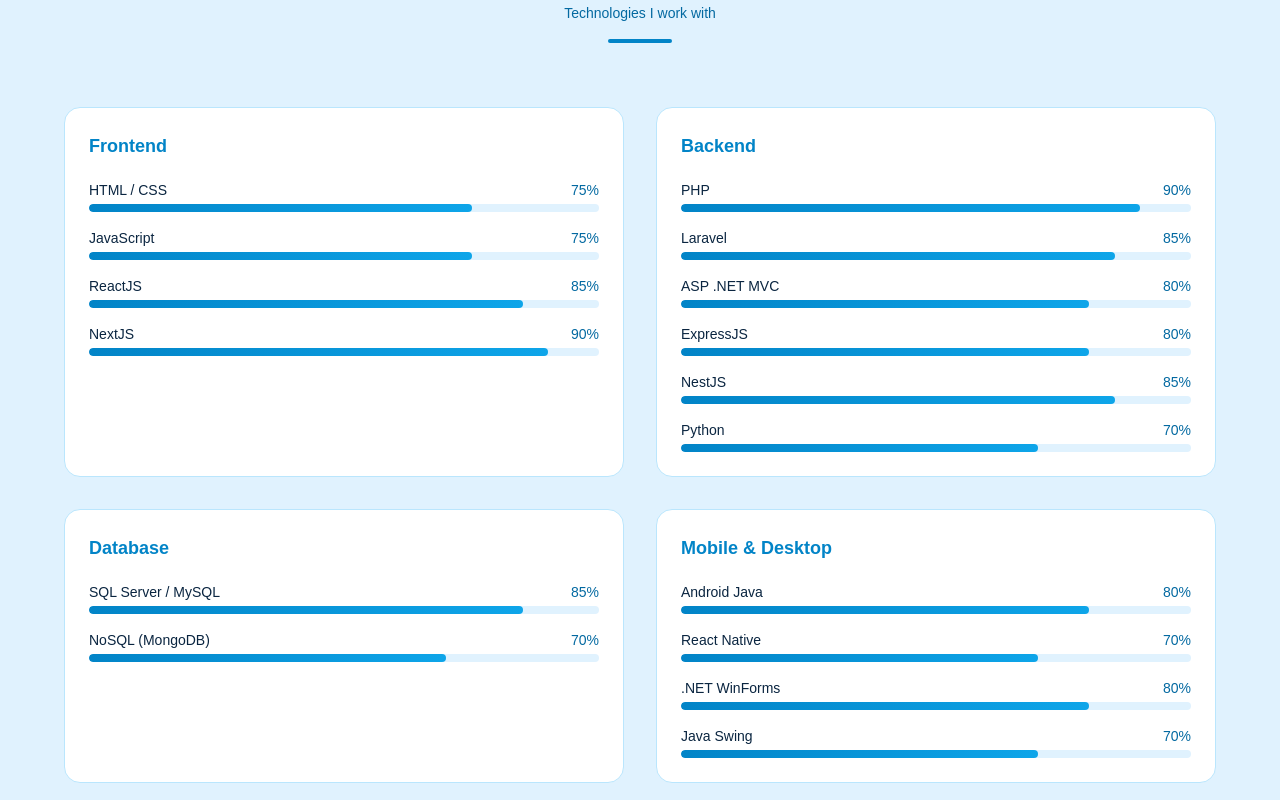
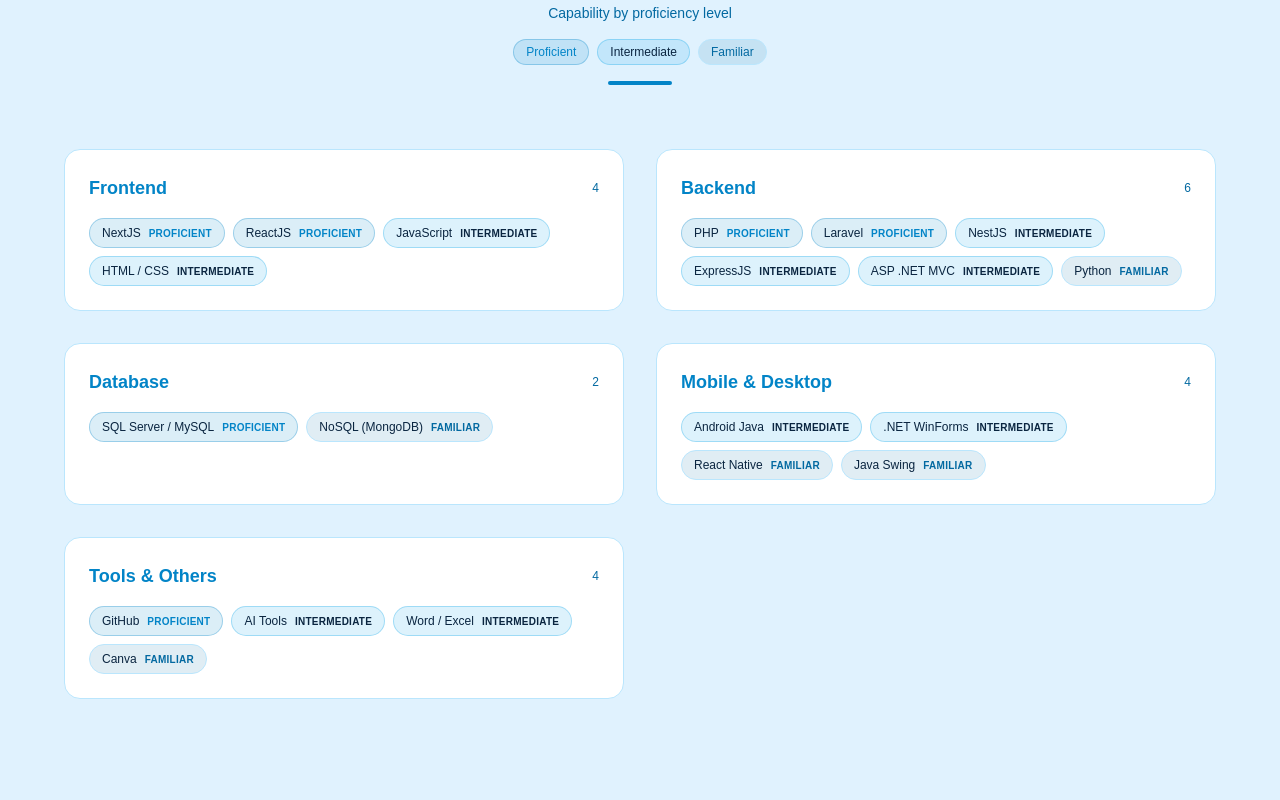
Before and after one commit to CongCaoIT/portfolio, a Next.js app: page /en in a window 1280 px wide. Shown: the part 2100-2900 px from the top of the page. Built offline with nearby package versions, Linux system fonts and the light colour scheme.

Commit message:
Cập nhật lại trang web

```diff
--- a/messages/en.json
+++ b/messages/en.json
@@ -26,7 +26,7 @@
     "stats": {
       "years": "Year Experience",
       "projects": "Projects",
-      "clients": "Coding Hours",
+      "clients": "Lines of Code",
       "tech": "Technologies"
     },
     "info": {
@@ -53,7 +53,12 @@
   },
   "skills": {
     "section_title": "Skills",
-    "section_subtitle": "Technologies I work with",
+    "section_subtitle": "Capability by proficiency level",
+    "levels": {
+      "proficient": "Proficient",
+      "intermediate": "Intermediate",
+      "familiar": "Familiar"
+    },
     "categories": {
       "frontend": "Frontend",
       "backend": "Backend",
--- a/messages/vi.json
+++ b/messages/vi.json
@@ -26,7 +26,7 @@
     "stats": {
       "years": "Năm Kinh Nghiệm",
       "projects": "Dự Án",
-      "clients": "Giờ Lập Trình",
+      "clients": "Dòng Code",
       "tech": "Công Nghệ"
     },
     "info": {
@@ -53,7 +53,12 @@
   },
   "skills": {
     "section_title": "Kỹ Năng",
-    "section_subtitle": "Lĩnh vực - Chuyên môn",
+    "section_subtitle": "Năng lực theo mức độ thành thạo",
+    "levels": {
+      "proficient": "Thành thạo",
+      "intermediate": "Nắm vững",
+      "familiar": "Có kinh nghiệm"
+    },
     "categories": {
       "frontend": "Frontend",
       "backend": "Backend",
--- a/src/components/sections/About.tsx
+++ b/src/components/sections/About.tsx
@@ -24,7 +24,7 @@
 const stats = [
   { key: "years", value: "1.5+", icon: Briefcase },
   { key: "projects", value: "15+", icon: Code2 },
-  { key: "clients", value: "300+", icon: Users },
+  { key: "clients", value: "10,000+", icon: Activity },
   { key: "tech", value: "8+", icon: Cpu },
 ];
 
--- a/src/components/sections/Education.tsx
+++ b/src/components/sections/Education.tsx
@@ -4,14 +4,11 @@
 import { motion } from "framer-motion";
 import { useInView } from "framer-motion";
 import { useRef } from "react";
-import { GraduationCap, Award } from "lucide-react";
+import { GraduationCap } from "lucide-react";
 
-type EduKey = "edu1" | "edu2" | "edu3" | "edu4";
+type EduKey = "edu1";
 const eduItems: { key: EduKey; icon: typeof GraduationCap }[] = [
   { key: "edu1", icon: GraduationCap },
-  { key: "edu2", icon: GraduationCap },
-  { key: "edu3", icon: GraduationCap },
-  { key: "edu4", icon: GraduationCap },
 ];
 
 export function Education() {
@@ -38,7 +35,7 @@
           <div className="w-16 h-1 mx-auto rounded-full" style={{ background: "var(--primary)" }} />
         </motion.div>
 
-        <div className="grid md:grid-cols-2 gap-6">
+        <div className="grid gap-6">
           {eduItems.map(({ key, icon: Icon }, i) => (
             <motion.div
               key={key}
--- a/src/components/sections/Skills.tsx
+++ b/src/components/sections/Skills.tsx
@@ -5,68 +5,70 @@
 import { useInView } from "framer-motion";
 import { useRef } from "react";
 
+type SkillLevel = "proficient" | "intermediate" | "familiar";
+
+type SkillItem = {
+  name: string;
+  level: SkillLevel;
+};
+
 const skillsData = {
   frontend: [
-    { name: "HTML / CSS", level: 75 },
-    { name: "JavaScript", level: 75 },
-    { name: "ReactJS", level: 85 },
-    { name: "NextJS", level: 90 },
+    { name: "NextJS", level: "proficient" },
+    { name: "ReactJS", level: "proficient" },
+    { name: "JavaScript", level: "intermediate" },
+    { name: "HTML / CSS", level: "intermediate" },
   ],
   backend: [
-    { name: "PHP", level: 90 },
-    { name: "Laravel", level: 85 },
-    { name: "ASP .NET MVC", level: 80 },
-    { name: "ExpressJS", level: 80 },
-    { name: "NestJS", level: 85 },
-    { name: "Python", level: 70 },
+    { name: "PHP", level: "proficient" },
+    { name: "Laravel", level: "proficient" },
+    { name: "NestJS", level: "intermediate" },
+    { name: "ExpressJS", level: "intermediate" },
+    { name: "ASP .NET MVC", level: "intermediate" },
+    { name: "Python", level: "familiar" },
   ],
   database: [
-    { name: "SQL Server / MySQL", level: 85 },
-    { name: "NoSQL (MongoDB)", level: 70 },
+    { name: "SQL Server / MySQL", level: "proficient" },
+    { name: "NoSQL (MongoDB)", level: "familiar" },
   ],
   tools: [
-    { name: "Android Java", level: 80 },
-    { name: "React Native", level: 70 },
-    { name: ".NET WinForms", level: 80 },
-    { name: "Java Swing", level: 70 },
+    { name: "Android Java", level: "intermediate" },
+    { name: ".NET WinForms", level: "intermediate" },
+    { name: "React Native", level: "familiar" },
+    { name: "Java Swing", level: "familiar" },
   ],
   other: [
-    { name: "GitHub", level: 90 },
-    { name: "AI Tools", level: 80 },
-    { name: "Word / Excel", level: 85 },
-    { name: "Canva", level: 80 },
+    { name: "GitHub", level: "proficient" },
+    { name: "AI Tools", level: "intermediate" },
+    { name: "Word / Excel", level: "intermediate" },
+    { name: "Canva", level: "familiar" },
   ],
 };
 
-function SkillBar({ name, level, delay }: { name: string; level: number; delay: number }) {
-  const ref = useRef(null);
-  const isInView = useInView(ref, { once: true, margin: "-50px" });
-
-  return (
-    <div ref={ref} className="space-y-1">
-      <div className="flex justify-between text-sm">
-        <span style={{ color: "var(--foreground)" }}>{name}</span>
-        <span style={{ color: "var(--muted-foreground)" }}>{level}%</span>
-      </div>
-      <div className="h-2 rounded-full overflow-hidden" style={{ background: "var(--secondary)" }}>
-        <motion.div
-          initial={{ width: 0 }}
-          animate={isInView ? { width: `${level}%` } : {}}
-          transition={{ duration: 1, delay, ease: "easeOut" }}
-          className="h-full rounded-full"
-          style={{
-            background: "linear-gradient(90deg, var(--primary), var(--accent))",
-          }}
-        />
-      </div>
-    </div>
-  );
-}
+const levelStyles: Record<SkillLevel, { bg: string; border: string; text: string }> = {
+  proficient: {
+    bg: "color-mix(in srgb, var(--primary) 14%, transparent)",
+    border: "color-mix(in srgb, var(--primary) 30%, transparent)",
+    text: "var(--primary)",
+  },
+  intermediate: {
+    bg: "color-mix(in srgb, var(--accent) 14%, transparent)",
+    border: "color-mix(in srgb, var(--accent) 30%, transparent)",
+    text: "var(--foreground)",
+  },
+  familiar: {
+    bg: "color-mix(in srgb, var(--muted-foreground) 12%, transparent)",
+    border: "var(--border)",
+    text: "var(--muted-foreground)",
+  },
+};
 
 export function Skills() {
   const t = useTranslations("skills");
   const ref = useRef(null);
   const isInView = useInView(ref, { once: true, margin: "-100px" });
+
+  const levelLegend: SkillLevel[] = ["proficient", "intermediate", "familiar"];
 
   return (
     <section
@@ -88,6 +90,21 @@
           <p className="text-sm mb-4" style={{ color: "var(--muted-foreground)" }}>
             {t("section_subtitle")}
           </p>
+          <div className="flex flex-wrap justify-center gap-2 mb-4">
+            {levelLegend.map((level) => (
+              <span
+                key={level}
+                className="text-xs px-3 py-1 rounded-full border font-medium"
+                style={{
+                  background: levelStyles[level].bg,
+                  borderColor: levelStyles[level].border,
+                  color: levelStyles[level].text,
+                }}
+              >
+                {t(`levels.${level}` as "levels.proficient")}
+              </span>
+            ))}
+          </div>
           <div className="w-16 h-1 mx-auto rounded-full" style={{ background: "var(--primary)" }} />
         </motion.div>
 
@@ -95,7 +112,7 @@
           {(
             Object.entries(skillsData) as [
               keyof typeof skillsData,
-              { name: string; level: number }[],
+              SkillItem[],
             ][]
           ).map(([category, skills], catIndex) => (
             <motion.div
@@ -112,17 +129,37 @@
                 borderColor: "var(--border)",
               }}
             >
-              <h3 className="text-lg font-semibold mb-5" style={{ color: "var(--primary)" }}>
-                {t(`categories.${category}` as "categories.frontend")}
-              </h3>
-              <div className="space-y-4">
+              <div className="flex items-center justify-between mb-4">
+                <h3 className="text-lg font-semibold" style={{ color: "var(--primary)" }}>
+                  {t(`categories.${category}` as "categories.frontend")}
+                </h3>
+                <span className="text-xs" style={{ color: "var(--muted-foreground)" }}>
+                  {skills.length}
+                </span>
+              </div>
+              <div className="flex flex-wrap gap-2">
                 {skills.map((skill, i) => (
-                  <SkillBar
+                  <motion.div
                     key={skill.name}
-                    name={skill.name}
-                    level={skill.level}
-                    delay={catIndex * 0.1 + i * 0.1}
-                  />
+                    initial={{ opacity: 0, y: 8 }}
+                    animate={isInView ? { opacity: 1, y: 0 } : {}}
+                    transition={{ duration: 0.28, delay: catIndex * 0.08 + i * 0.05 }}
+                    className="inline-flex items-center gap-2 px-3 py-1.5 rounded-full border"
+                    style={{
+                      background: levelStyles[skill.level].bg,
+                      borderColor: levelStyles[skill.level].border,
+                    }}
+                  >
+                    <span className="text-xs font-medium" style={{ color: "var(--foreground)" }}>
+                      {skill.name}
+                    </span>
+                    <span
+                      className="text-[10px] font-semibold uppercase tracking-wide"
+                      style={{ color: levelStyles[skill.level].text }}
+                    >
+                      {t(`levels.${skill.level}` as "levels.proficient")}
+                    </span>
+                  </motion.div>
                 ))}
               </div>
             </motion.div>
```
